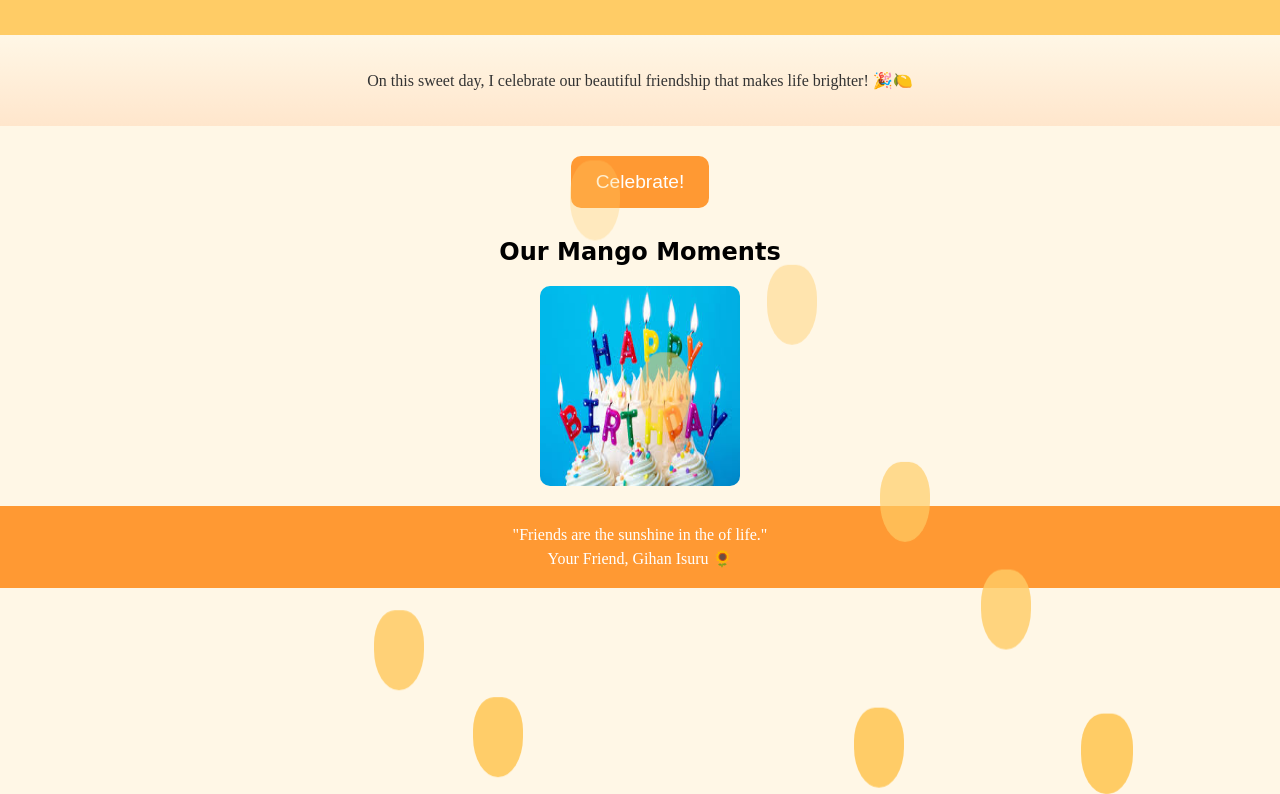
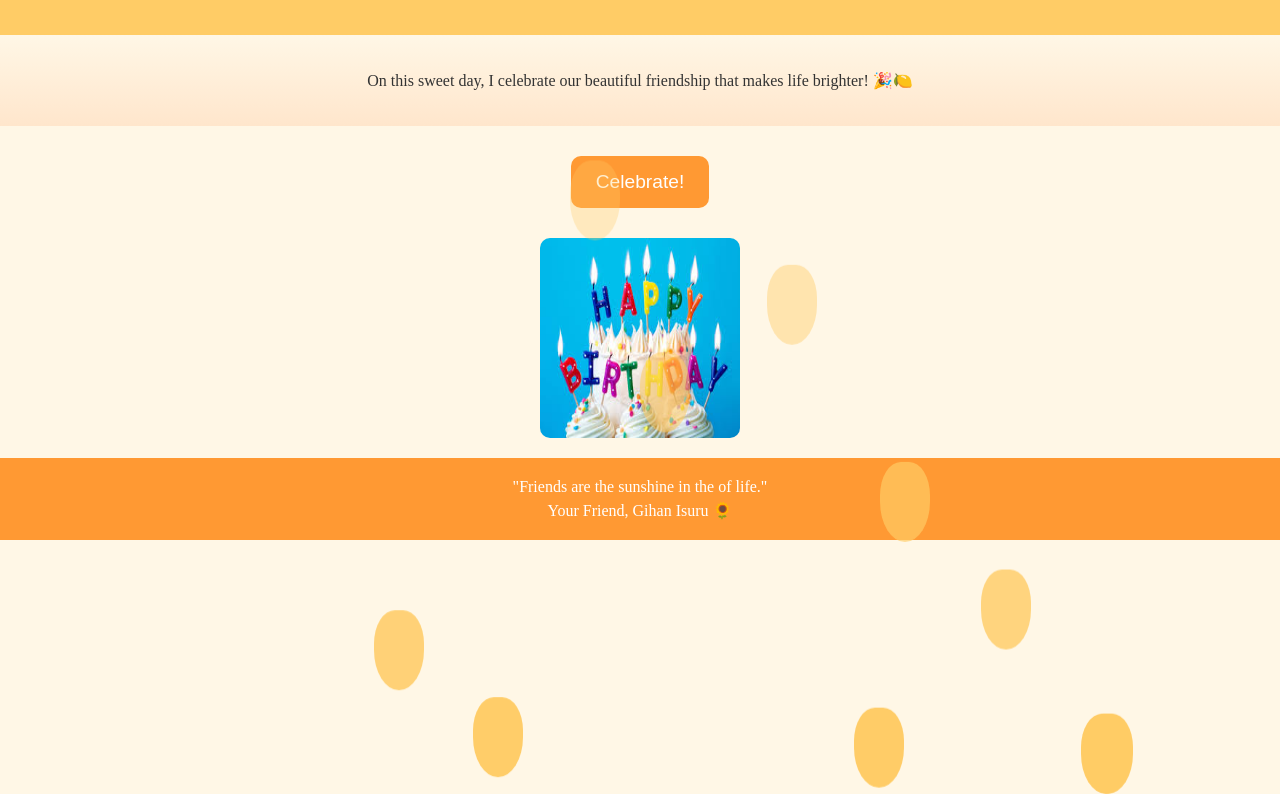
Before and after one commit to Gihan-Isuru/BirthDayWish, a plain HTML site: page index.html in a window 1280 px wide. Shown: the part 105-899 px from the top of the page. Drawn offline with Linux system fonts and the light colour scheme.

Commit message:
Update index.html

```diff
--- a/index.html
+++ b/index.html
@@ -20,7 +20,7 @@
         <button id="celebrateButton">Celebrate!</button>
     </div>
 
-        <h2>Our Mango Moments</h2>
+<!--         <h2>Our Mango Moments</h2> -->
         <div class="photo-grid">
 <!--             <img src="20240917_114928.jpg" alt="Photo 1">
             <img src="20240917_114942.jpg" alt="Photo 2">
```
